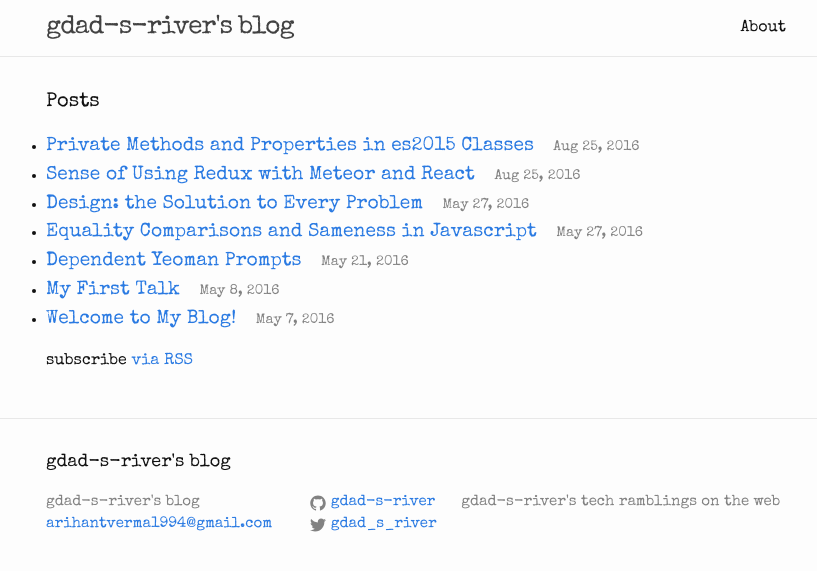
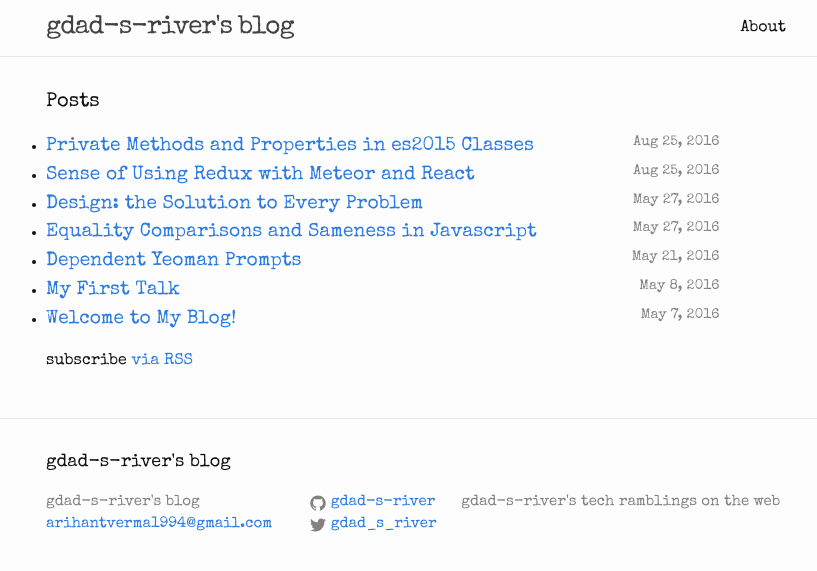
Before and after one commit to gdad-s-river/gdad-s-river.github.io, a Jekyll site: the page built from index.html, in a window 1280 px wide. Shown: the top 571 px of the page, without its empty margins (224-1041 px from the left). Built offline with Jekyll 4.4.1, drawn with Linux system fonts in a browser that asks for light colours.

Commit message:
dates are pushed to right

```diff
--- a/_sass/_layout.scss
+++ b/_sass/_layout.scss
@@ -184,6 +184,10 @@
           display: inline-block;
           margin-bottom: 0;
         }
+        span {
+          float:right;
+          margin-right: 9%;
+        }
     }
 }
 
--- a/index.html
+++ b/index.html
@@ -9,11 +9,11 @@ layout: default
   <ul class="post-list">
     {% for post in site.posts %}
       <li>
+        <span class="post-meta">{{ post.date | date: "%b %-d, %Y" }}</span>
         <h2>
           <a class="post-link" href="{{ post.url | prepend: site.baseurl }}">{{ post.title }}</a>
         </h2>
 
-        <span class="post-meta">{{ post.date | date: "%b %-d, %Y" }}</span>
       </li>
     {% endfor %}
   </ul>
```
